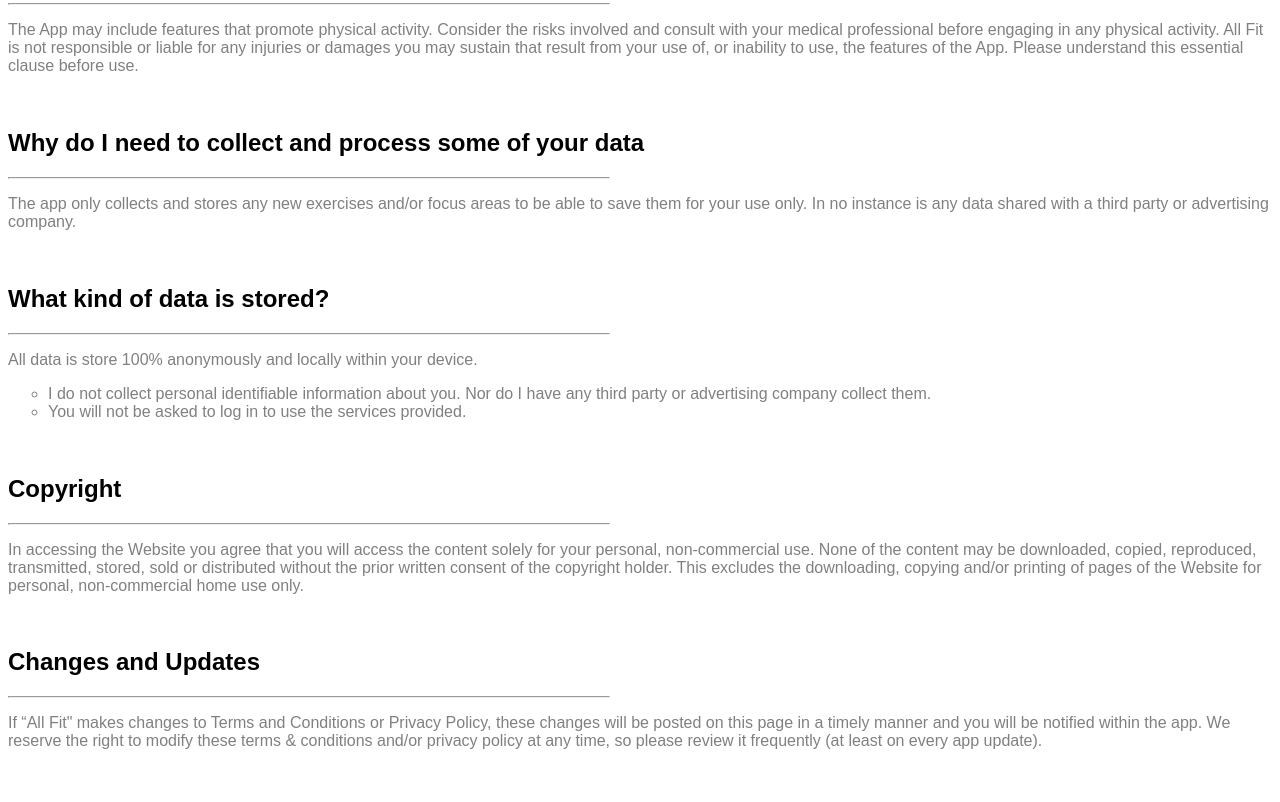
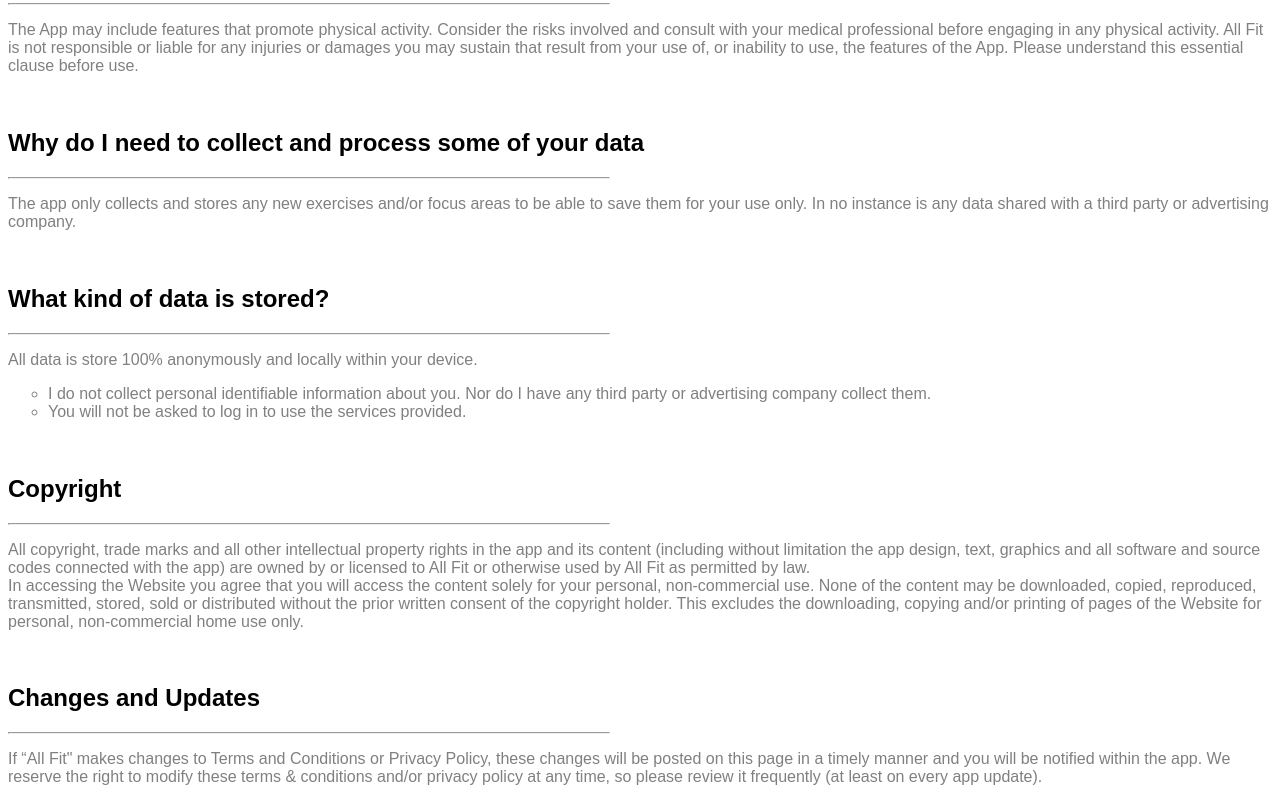
Before and after one commit to lamnguynn/All-Fit, a plain HTML site: page index.html in a window 1280 px wide. Shown: the part 527-1329 px from the top of the page. Before the commit the page ends 1293 px from the top, so only its background shows below. Drawn offline with Linux system fonts and the light colour scheme.

Commit message:
Update index.html

```diff
--- a/index.html
+++ b/index.html
@@ -60,6 +60,8 @@
         <h2> Copyright </h2>
         <hr width="600", align="left">
         <p style="color: gray;">
+            All copyright, trade marks and all other intellectual property rights in the app and its content (including without limitation the app design, text, graphics and all software and source codes connected with the app) are owned by or licensed to All Fit or otherwise used by All Fit as permitted by law.
+            <br>
             In accessing the Website you agree that you will access the content solely for your personal, non-commercial use. None of the content may be downloaded, copied, reproduced, transmitted, stored, sold or distributed without the prior written consent of the copyright holder. This excludes the downloading, copying and/or printing of pages of the Website for personal, non-commercial home use only.
         </p>
         <br>
```
